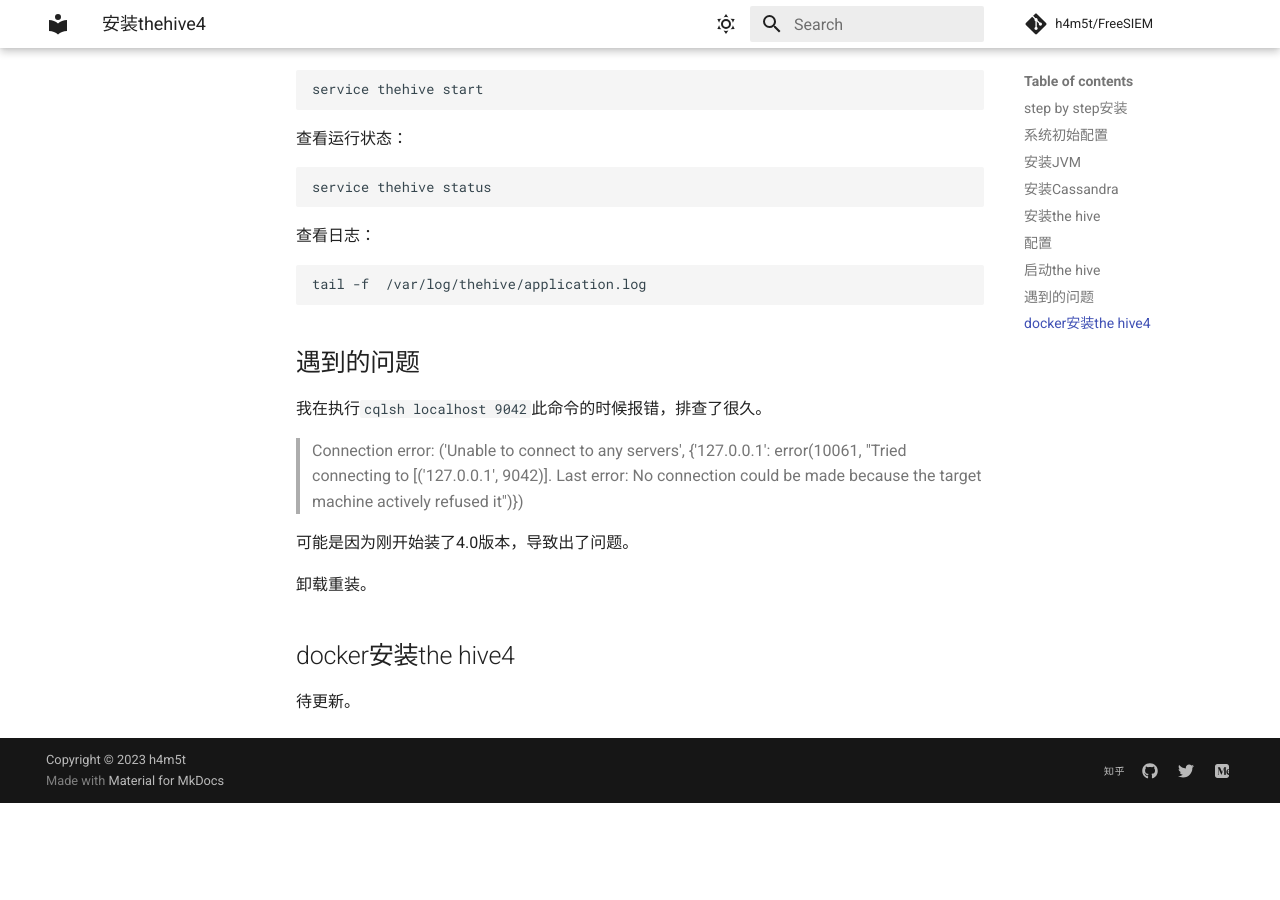
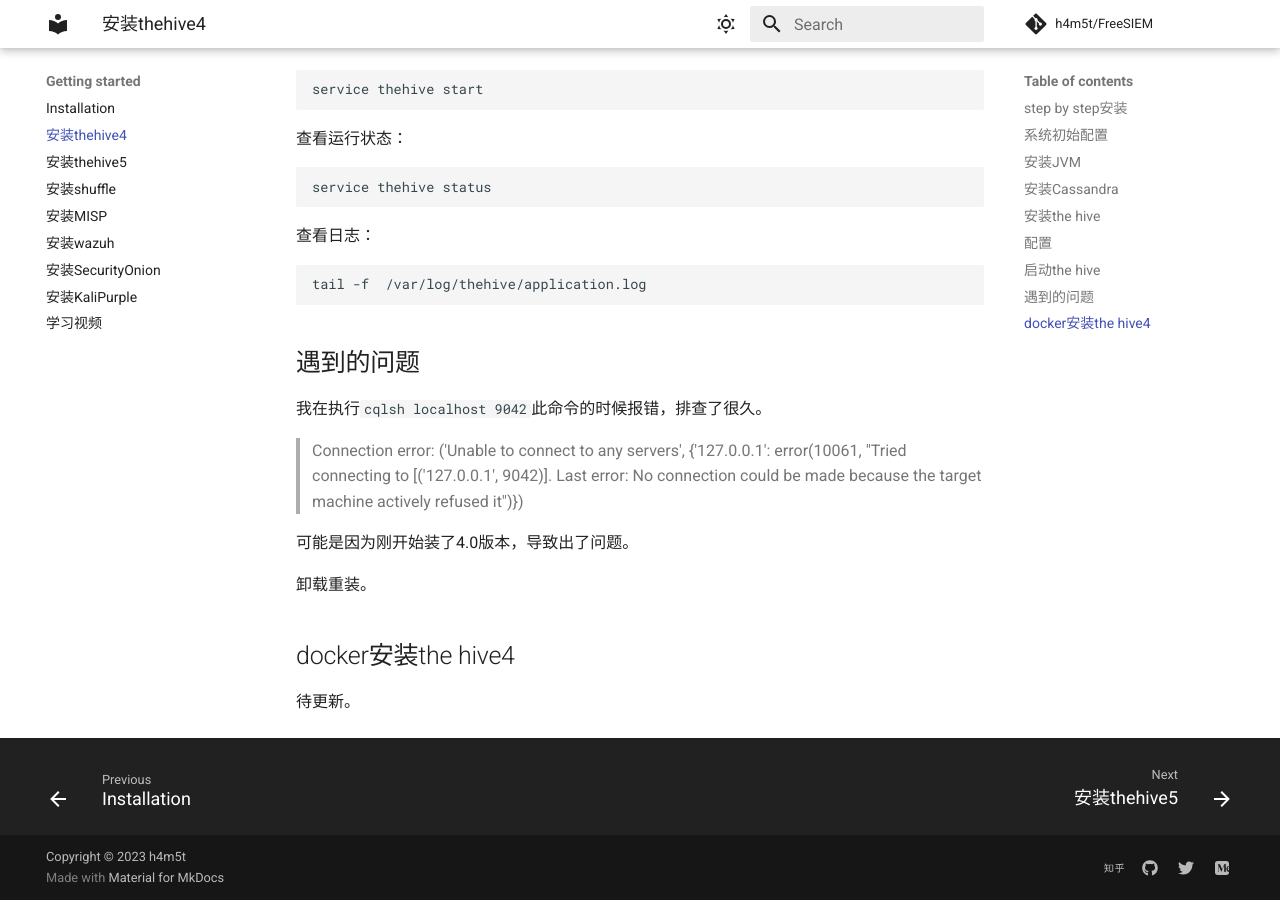
Before and after one commit to h4m5t/FreeSIEM, an MkDocs documentation site: the page built from docs/install_thehive4.md, in a window 1280 px wide and 900 px high, scrolled down 6144 px. Built offline with MkDocs 1.6.1 and Material for MkDocs 9.7.7, drawn with Linux system fonts in a browser that asks for light colours; comment, search, counter and statistics services are not loaded; before the commit the page ends 6947 px from its top, so only the background shows below that.

Commit message:
Update mkdocs.yml

```diff
--- a/mkdocs.yml
+++ b/mkdocs.yml
@@ -54,7 +54,8 @@
     - Home: index.md
     - Getting started:
       - Installation: install.md
-      - 安装thehive: install_thehive.md
+      - 安装thehive4: install_thehive4.md
+      - 安装thehive5: install_thehive5.md
       - 安装shuffle: install_shuffle.md
       - 安装MISP: install_MISP.md
       - 安装wazuh: install_wazuh.md
```
